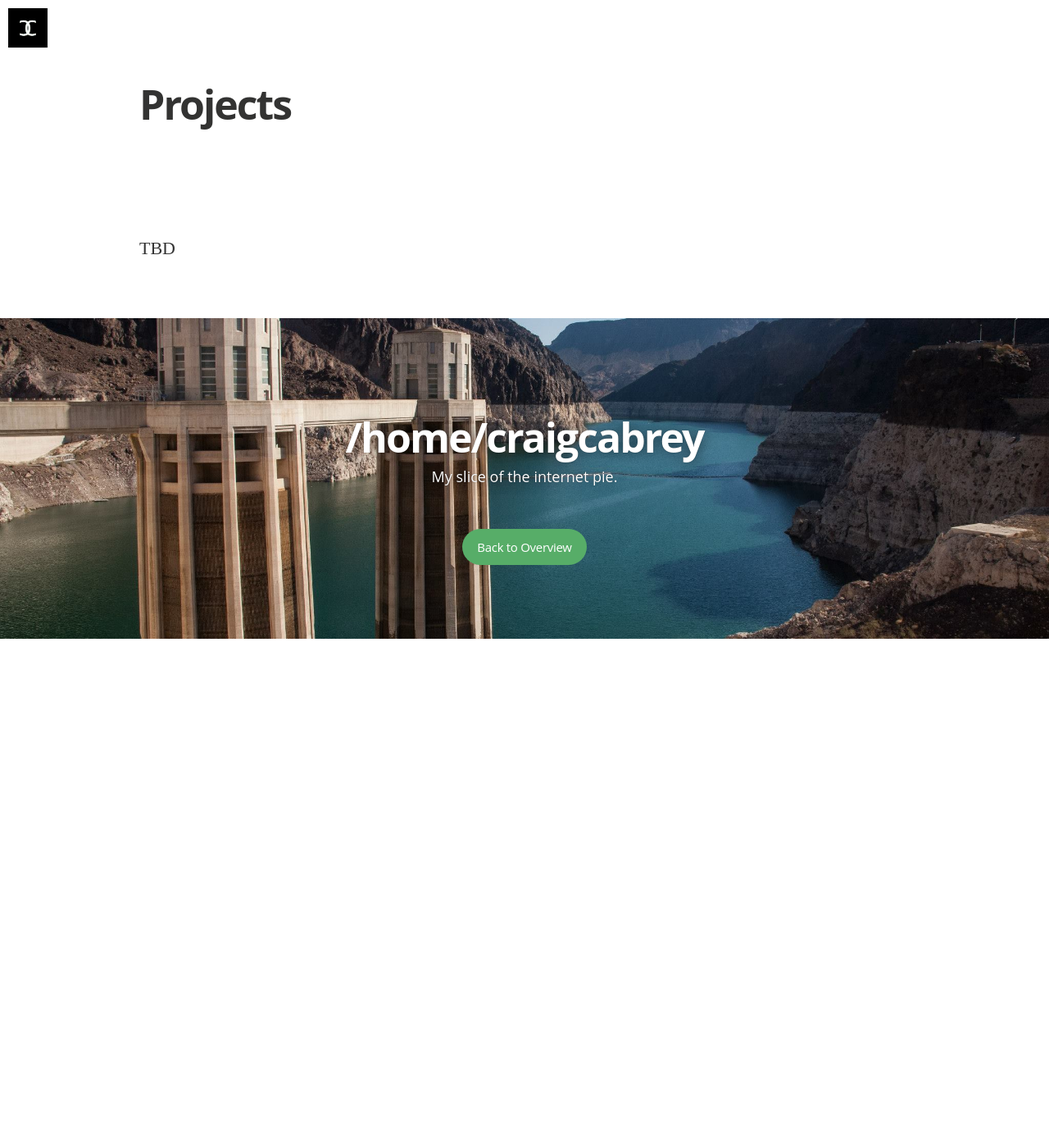
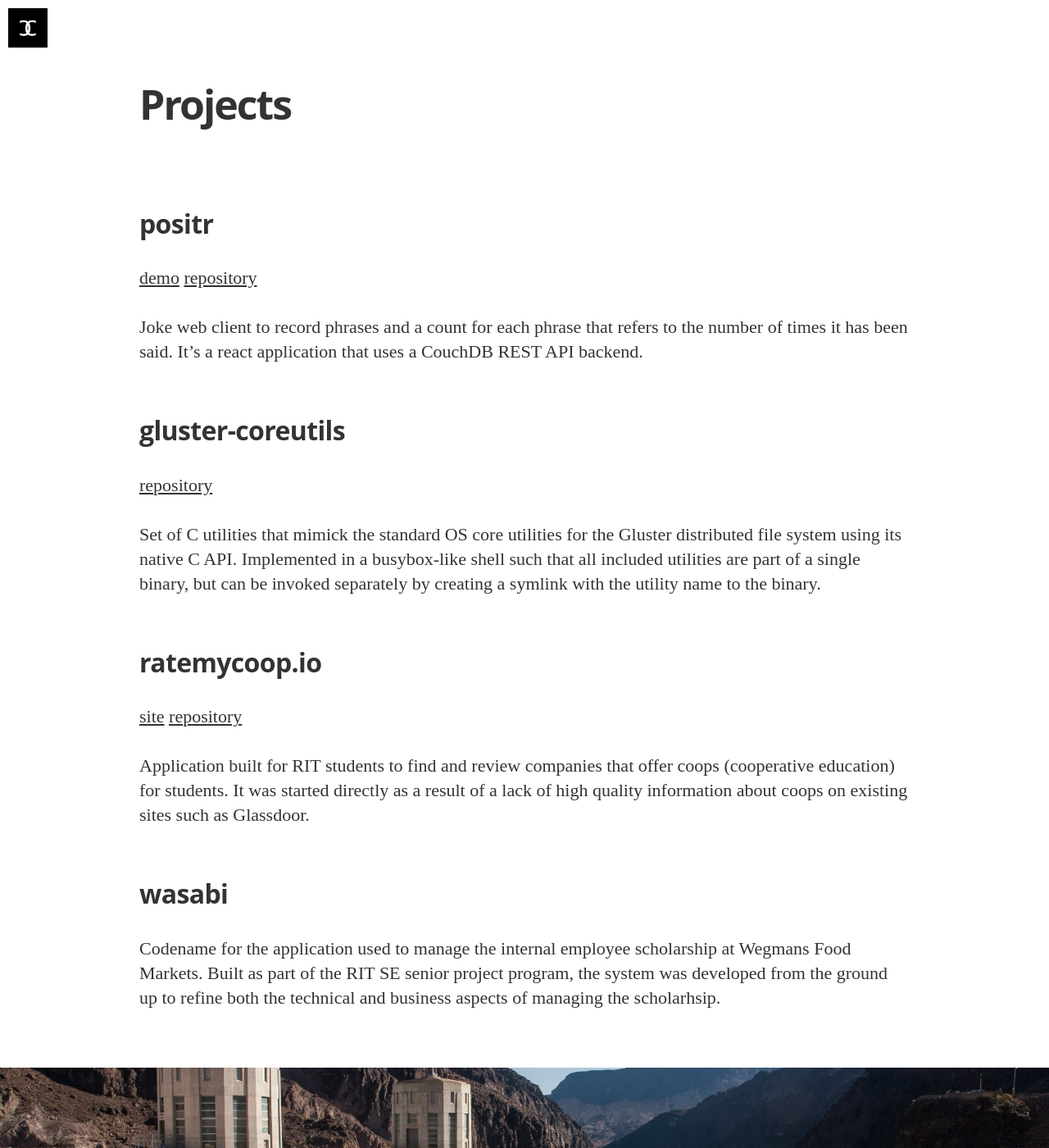
Before and after one commit to craigcabrey/craigcabrey.github.io, a Jekyll site: the page built from projects.md, in a window 1280 px wide and 1400 px high. Shown: the whole window at 82% size. Built offline with Jekyll 4.4.1, drawn with Linux system fonts in a browser that asks for light colours; nearby versions of some CDN libraries; some web fonts are replaced; Markdown is read by kramdown in place of the engine named in the settings.

Commit message:
Start filling out projects page

```diff
--- a/_layouts/page.html
+++ b/_layouts/page.html
@@ -16,9 +16,6 @@
             </div>
           </div>
         </div>
-        <br>
-        <br>
-        <br>
         <section class="post-content">
           <a name="topofpage"></a>
           {{content}}
--- a/projects.md
+++ b/projects.md
@@ -4,4 +4,36 @@ title: Projects
 permalink: /projects/
 ---
 
-TBD
+# positr
+
+[demo](/positr) [repository](https://github.com/craigcabrey/positr)
+
+Joke web client to record phrases and a count for each phrase that refers to
+the number of times it has been said. It's a react application that uses a
+CouchDB REST API backend.
+
+# gluster-coreutils
+
+[repository](https://github.com/gluster/glusterfs-coreutils)
+
+Set of C utilities that mimick the standard OS core utilities for the Gluster
+distributed file system using its native C API. Implemented in a busybox-like
+shell such that all included utilities are part of a single binary, but can be
+invoked separately by creating a symlink with the utility name to the binary.
+
+# ratemycoop.io
+
+[site](https://ratemycoop.io)
+[repository](https://github.com/craigcabrey/ratemycoop)
+
+Application built for RIT students to find and review companies that offer
+coops (cooperative education) for students. It was started directly as a result
+of a lack of high quality information about coops on existing sites such as
+Glassdoor.
+
+# wasabi
+
+Codename for the application used to manage the internal employee scholarship
+at Wegmans Food Markets. Built as part of the RIT SE senior project program,
+the system was developed from the ground up to refine both the technical and
+business aspects of managing the scholarhsip.
```
